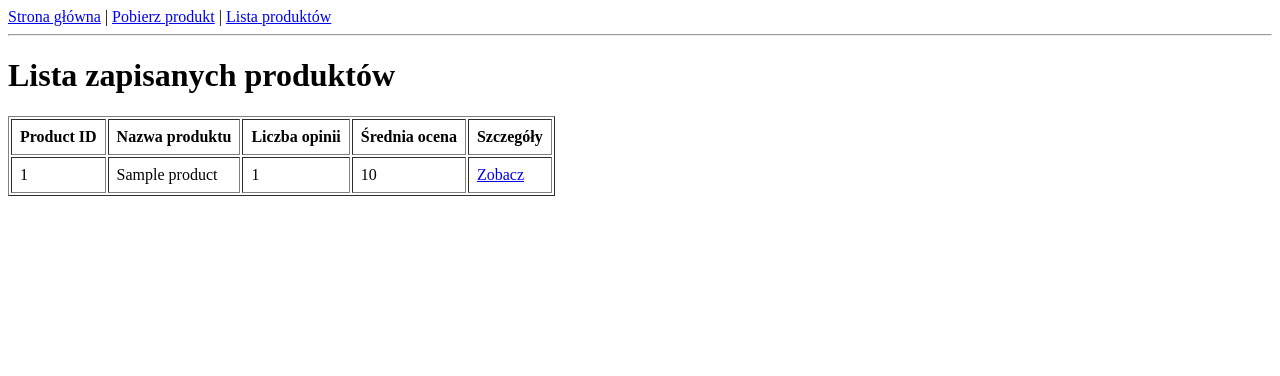
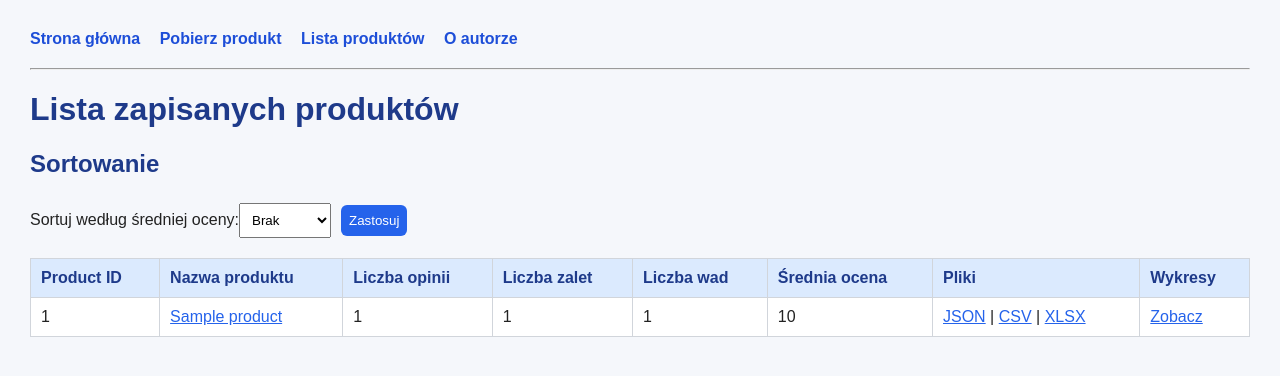
Before and after one commit to Janek7734/ceneo-web-scraper, a Flask app: template app/templates/products.html in a window 1280 px wide. Shown: the top 376 px of the page. Run offline with Flask 3, Linux system fonts and the light colour scheme; the template is opened without the code that fills it: most values are stand-ins (such as "Sample title", 1, 10 or a date in 2020).

Commit message:
Add home page, about page and basic styling

```diff
--- /dev/null
+++ b/app/static/style.css
@@ -0,0 +1,88 @@
+body {
+    font-family: Arial, sans-serif;
+    margin: 30px;
+    background-color: #f5f7fb;
+    color: #222;
+}
+
+nav {
+    margin-bottom: 20px;
+}
+
+nav a {
+    text-decoration: none;
+    color: #1d4ed8;
+    font-weight: bold;
+    margin-right: 15px;
+}
+
+nav a:hover {
+    text-decoration: underline;
+}
+
+h1, h2 {
+    color: #1e3a8a;
+}
+
+table {
+    width: 100%;
+    border-collapse: collapse;
+    background-color: white;
+    margin-top: 15px;
+}
+
+th, td {
+    border: 1px solid #d1d5db;
+    padding: 10px;
+    text-align: left;
+    vertical-align: top;
+}
+
+th {
+    background-color: #dbeafe;
+    color: #1e3a8a;
+}
+
+tr:nth-child(even) {
+    background-color: #f9fafb;
+}
+
+ul {
+    background-color: white;
+    padding: 15px 25px;
+    border: 1px solid #d1d5db;
+    border-radius: 8px;
+}
+
+form {
+    background-color: white;
+    padding: 15px;
+    border: 1px solid #d1d5db;
+    border-radius: 8px;
+    margin-bottom: 20px;
+}
+
+input, select, button {
+    padding: 8px;
+    margin: 5px 10px 5px 0;
+}
+
+button {
+    background-color: #2563eb;
+    color: white;
+    border: none;
+    border-radius: 6px;
+    cursor: pointer;
+}
+
+button:hover {
+    background-color: #1d4ed8;
+}
+
+a {
+    color: #2563eb;
+}
+
+a:hover {
+    color: #1e40af;
+}
--- a/app/templates/base.html
+++ b/app/templates/base.html
@@ -3,12 +3,14 @@
 <head>
     <meta charset="UTF-8">
     <title>{% block title %}Ceneo Web Scraper{% endblock %}</title>
+    <link rel="stylesheet" href="{{ url_for('static', filename='style.css') }}">
 </head>
 <body>
     <nav>
-        <a href="/">Strona główna</a> |
-        <a href="/extract">Pobierz produkt</a> |
+        <a href="/">Strona główna</a>
+        <a href="/extract">Pobierz produkt</a>
         <a href="/products">Lista produktów</a>
+        <a href="/about">O autorze</a>
     </nav>
 
     <hr>
--- a/app/templates/products.html
+++ b/app/templates/products.html
@@ -12,21 +12,43 @@
                     <th>Product ID</th>
                     <th>Nazwa produktu</th>
                     <th>Liczba opinii</th>
+                    <th>Liczba zalet</th>
+                    <th>Liczba wad</th>
                     <th>Średnia ocena</th>
-                    <th>Szczegóły</th>
+                    <th>Pliki</th>
+                    <th>Wykresy</th>
                 </tr>
             </thead>
+            <h2>Sortowanie</h2>
+            <form method="GET">
+                <label for="sort">Sortuj według średniej oceny:</label>
+                <select name="sort" id="sort">
+                    <option value="">Brak</option>
+                    <option value="rating_desc" {% if sort_by == "rating_desc" %}selected{% endif %}>Malejąco</option>
+                    <option value="rating_asc" {% if sort_by == "rating_asc" %}selected{% endif %}>Rosnąco</option>
+                </select>
+                <button type="submit">Zastosuj</button>
+            </form>
             <tbody>
                 {% for product in products %}
                     <tr>
                         <td>{{ product.product_id }}</td>
-                        <td>{{ product.product_name }}</td>
+                        <td>
+                            <a href="{{ url_for('product', product_id=product.product_id) }}">
+                                {{ product.product_name }}
+                            </a>
+                        </td>
                         <td>{{ product.stats.opinions_count }}</td>
+                        <td>{{ product.stats.pros_count }}</td>
+                        <td>{{ product.stats.cons_count }}</td>
                         <td>{{ product.stats.average_score }}</td>
                         <td>
-                            <a href="{{ url_for('product', product_id=product.product_id) }}">
-                                Zobacz
-                            </a>
+                            <a href="{{ url_for('download_json', product_id=product.product_id) }}">JSON</a> |
+                            <a href="{{ url_for('download_csv', product_id=product.product_id) }}">CSV</a> |
+                            <a href="{{ url_for('download_xlsx', product_id=product.product_id) }}">XLSX</a>
+                        </td>
+                        <td>
+                            <a href="{{ url_for('charts', product_id=product.product_id) }}">Zobacz</a>
                         </td>
                     </tr>
                 {% endfor %}
```
Also changed, not shown: app/routes.py (+20 -1 lines), app/templates/about.html (added, +9 -0 lines), app/templates/index.html (+28 -16 lines).
